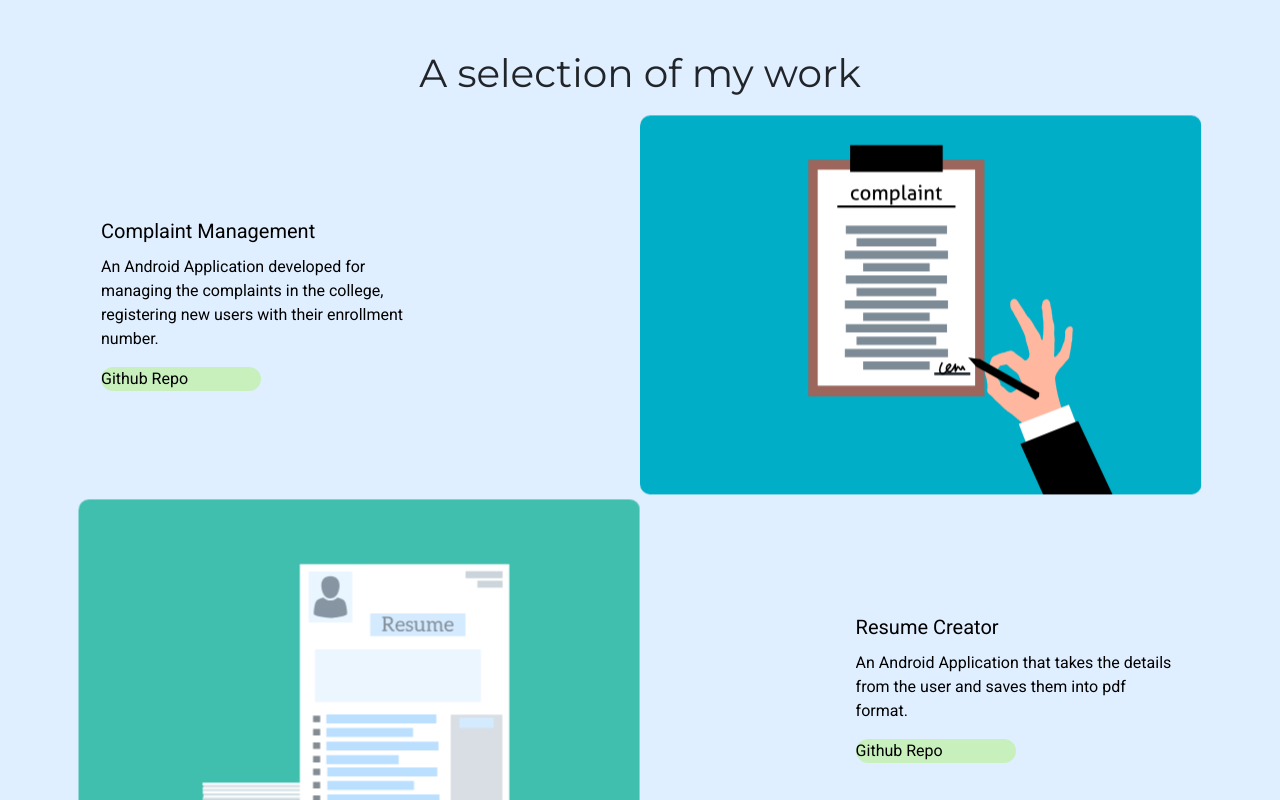
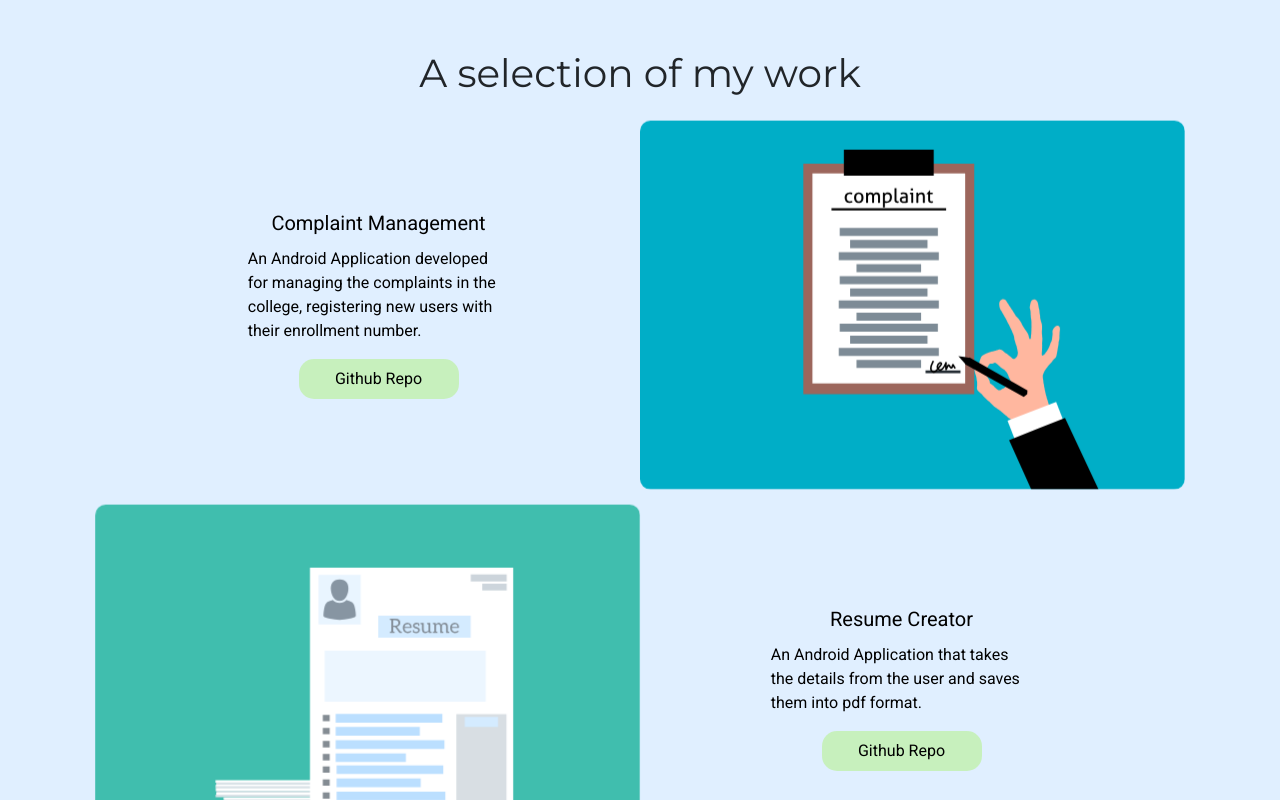
Before and after one commit to sageAdi/portfolio_cv, a React (Create React App) app: page / in a window 1280 px wide. Shown: the part 1640-2440 px from the top of the page. Built offline with nearby package versions, Linux system fonts and the light colour scheme.

Commit message:
updated project

```diff
--- a/package.json
+++ b/package.json
@@ -1,5 +1,4 @@
 {
-  "homepage": "http://sageAdi.github.io/react-portfolio",
   "name": "portfolio",
   "version": "0.1.0",
   "private": true,
@@ -27,8 +26,6 @@
     "web-vitals": "^1.1.0"
   },
   "scripts": {
-    "predeploy": "npm run build",
-    "deploy": "gh-pages -d build",
     "start": "react-scripts start",
     "build": "react-scripts build",
     "test": "react-scripts test",
--- a/src/components/About/AboutPage.js
+++ b/src/components/About/AboutPage.js
@@ -11,7 +11,7 @@ const About = () => {
 
     const onScroll = () => {
       const scrollPos = window.scrollY + window.innerHeight;
-      if (div1Pos < scrollPos - 500) {
+      if (div1Pos < scrollPos - 100) {
         console.log("useEffect on the screen " + show);
         setShow(true);
       }
--- a/src/components/Projects/ProjectComponents.js
+++ b/src/components/Projects/ProjectComponents.js
@@ -34,6 +34,7 @@ const ProjectCard = styled.div`
   width: 100%;
   height: 22rem;
   margin: 1rem;
+  padding: 1rem;
   /* border: 1px solid rgba(101, 175, 255, 0.2) !important; */
   /* background: rgba(255, 255, 255, 0.25) !important; */
   /* box-shadow: 0 8px 32px 0 rgba(31, 38, 135, 0.37); */
@@ -49,36 +50,52 @@ const ProjectCard = styled.div`
   transform-style: preserve-3d;
   transform: perspective(1000px);
   @media screen and (max-width: 426px) {
-    flex-direction: column;
+    flex-direction: column-reverse;
+    justify-content: center;
   }
 `;
 const ProjectImage = styled.div`
   transform: translateZ(40px);
-  width: 50%;
+  width: 100%;
   img {
     width: 100%;
+    max-width: 100%;
     margin-right: 1rem;
     border-radius: 10px;
     /* border-radius: ${({ value }) =>
       value % 2 === 0 ? "0 10px 10px 0" : "10px 0 0 10px"}; */
   }
   border-radius: 10px !important;
+  @media screen and (max-width: 426px) {
+    width: 100%;
+  }
 `;
 const ProjectBody = styled.div`
   display: flex;
   flex-direction: column;
   justify-content: center;
+  align-items: center;
   border-radius: ${({ value }) =>
     value % 2 === 0 ? "10px 0 0 10px" : "0 10px 10px 0"};
   color: #000;
-  overflow: hidden;
-  width: 30%;
-  height: 100%;
+  width: 100%;
   transition: 1s ease;
+  p{
+    max-width: 50%;
+  }
+  @media screen and (max-width: 426px) {
+    width: 100%;
+    margin-top: 1rem;
+    p{
+    max-width: 100%;
+  }
+  }
 `;
 const ProjectLink = styled.a`
   /* padding: 16px 32px !important; */
   text-decoration: none;
+  text-align: center;
+  padding: 8px 16px;
   border-radius: 15px;
   width: 160px;
   background-image: linear-gradient(135deg, #c7f0bd -20%, #c7f0bd 120%);
```
